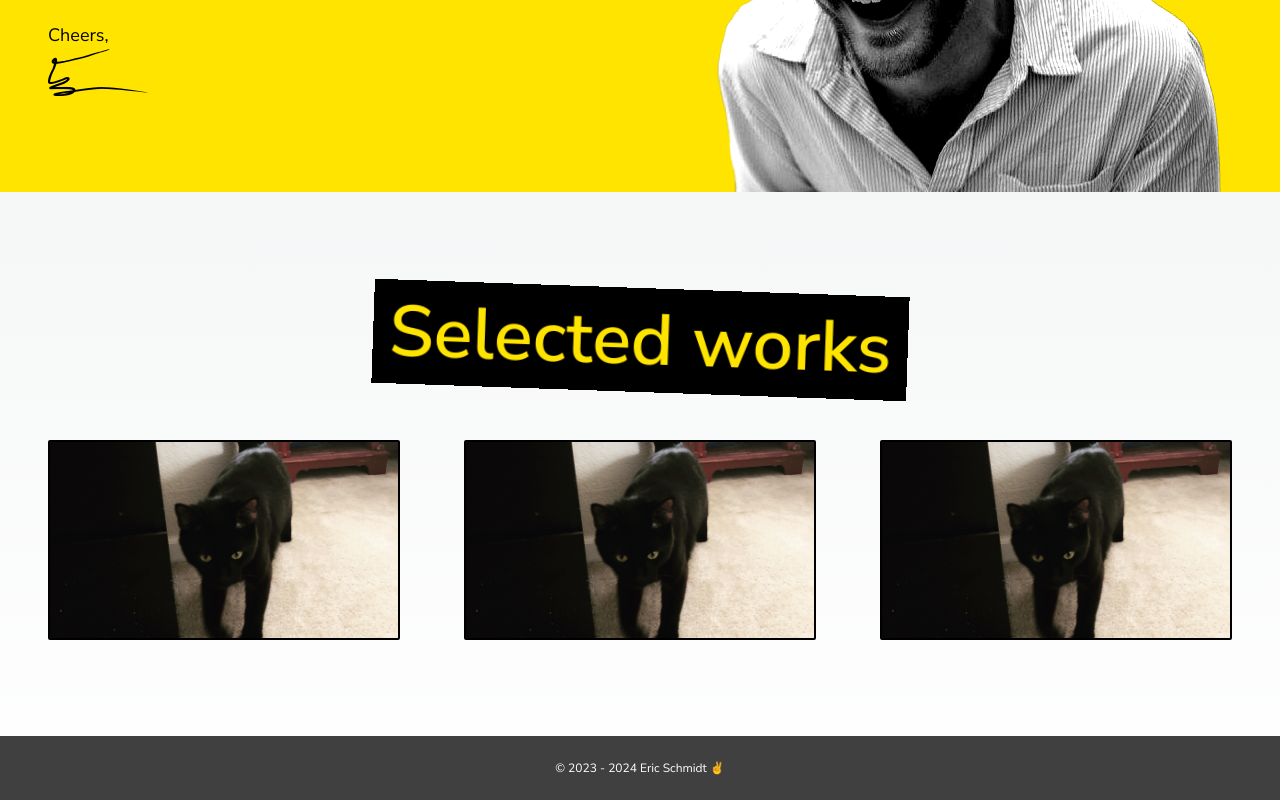
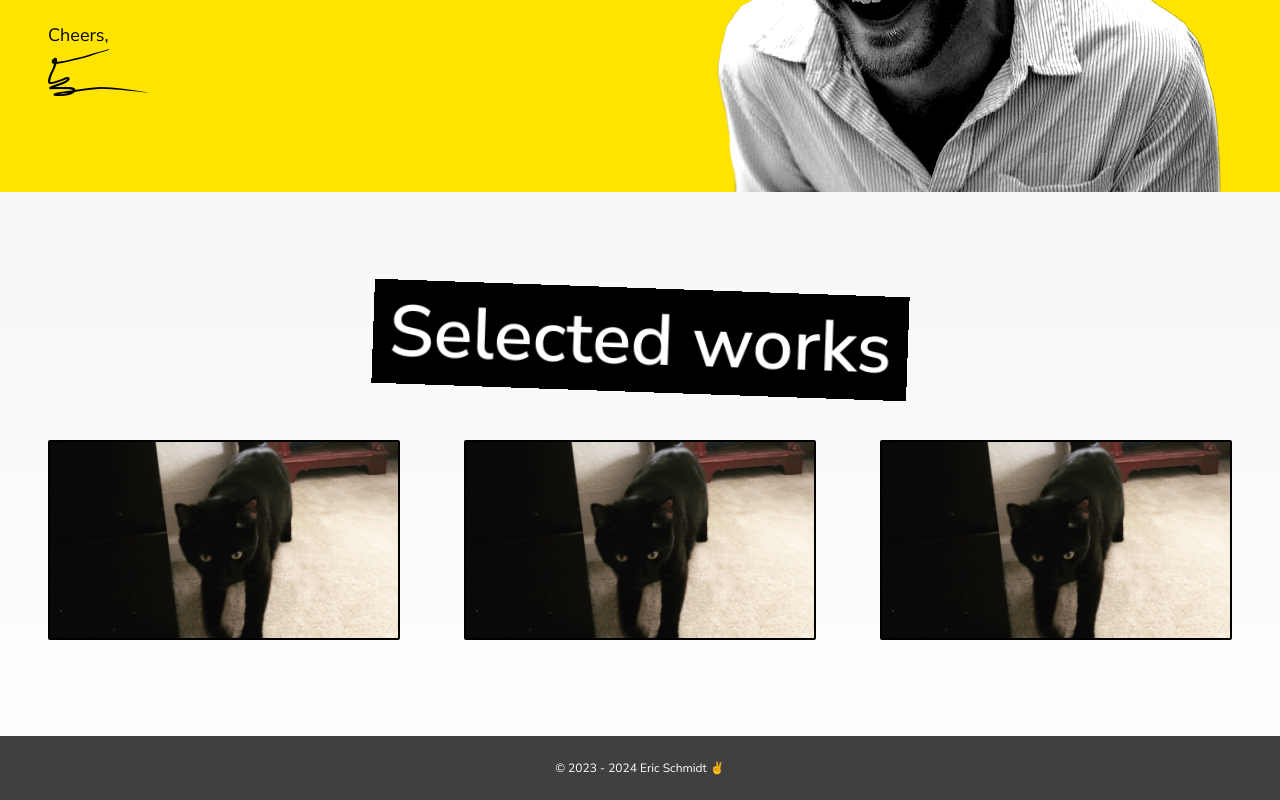
Before and after one commit to eric-schmidt/portfolio, a Next.js app: page / in a window 1280 px wide. Shown: the part 1791-2591 px from the top of the page. Built offline with nearby package versions, Linux system fonts and the light colour scheme.

Commit message:
Updates heading color.

```diff
--- a/src/app/page.tsx
+++ b/src/app/page.tsx
@@ -90,7 +90,7 @@ const Home = () => {
         </div>
       </div>
       <div className="container mx-auto px-12 py-24 text-center">
-        <h2 className="mb-12 text-yellow rotate-2">Selected works</h2>
+        <h2 className="mb-12 text-white rotate-2">Selected works</h2>
         <div className="grid grid-cols-1 lg:grid-cols-2 xl:grid-cols-3 gap-24 md:gap-16 text-left">
           <Teaser
             title="test"
```
